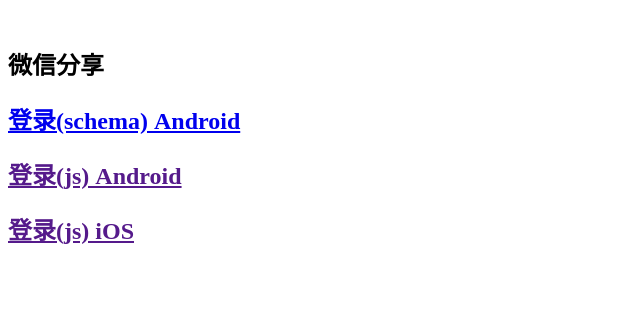
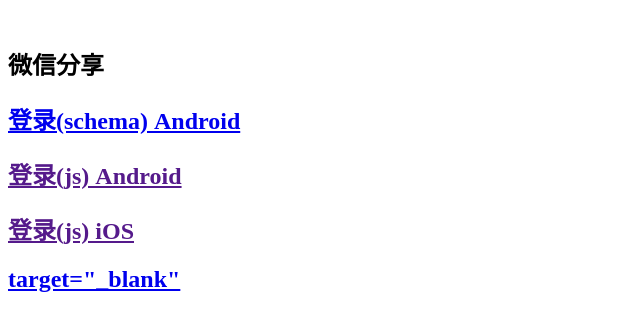
Before and after one commit to shakawwq/shakawwq.github.io, a plain HTML site: page debug.html in a window 1280 px wide. Shown: the whole page, without its empty margins (0-640 px from the left). Drawn offline with Linux system fonts and the light colour scheme.

Commit message:
Update debug.html

```diff
--- a/debug.html
+++ b/debug.html
@@ -7,6 +7,7 @@
 <a href="okex://login?name=1234567890"><h2>登录(schema) Android</h2></a>
 <a href=""><h2 onClick="login_android()">登录(js) Android</h2></a>
 <a href=""><h2 onClick="login_ios()">登录(js) iOS</h2></a>
+<a href="www.baidu.com" target="_blank"><h2>target="_blank"</h2></a>
 </body>
 <script type="text/javascript">
 	function share() {
```
